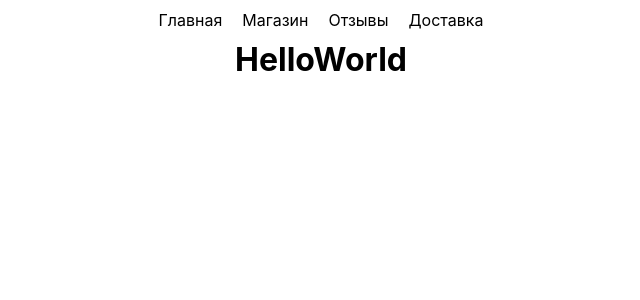
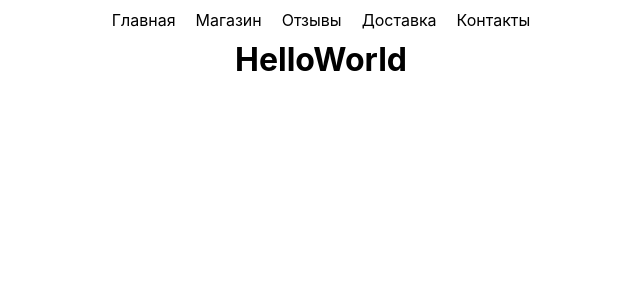
Before and after one commit to Dimanka-smok/reactsocial, a React (Create React App) app in the folder helloworld/: page / in a window 1280 px wide. Shown: the top 300 px of the page, without its empty margins (319-959 px from the left). Built offline with nearby package versions, Linux system fonts and the light colour scheme.

Commit message:
Change menu component

```diff
--- a/helloworld/src/components/Menu/Menu.js
+++ b/helloworld/src/components/Menu/Menu.js
@@ -8,6 +8,7 @@ function Menu(){
             <a href="#">Магазин</a>
             <a href="#">Отзывы</a>
             <a href="#">Доставка</a>
+            <a href="#">Контакты</a>
         </div>
     )
 }
```
